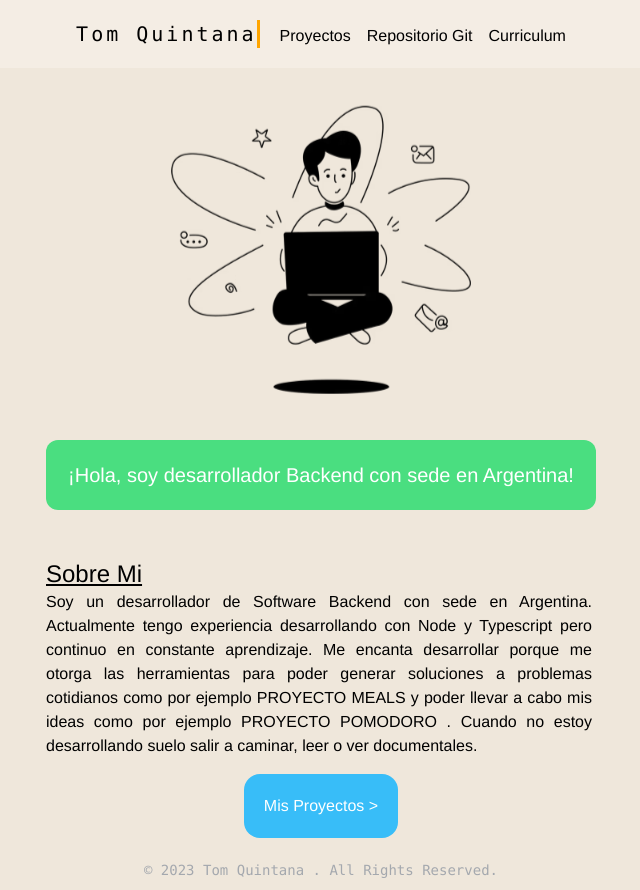
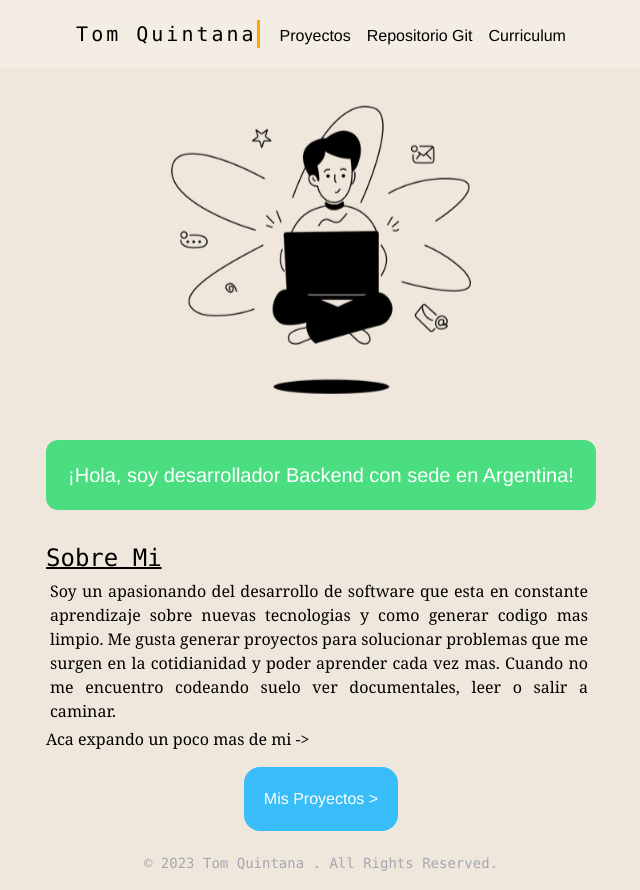
Before and after one commit to TomQuintana/Portfolio-Tom-Quintana, a Next.js app: page / in a window 1280 px wide. Shown: the whole page, without its empty margins (319-959 px from the left). Built offline with nearby package versions, Linux system fonts and the light colour scheme.

Commit message:
change font and add css

```diff
--- a/src/app/components/AboutMe.tsx
+++ b/src/app/components/AboutMe.tsx
@@ -4,16 +4,17 @@ import '../styles/aboutMe.css';
 const AboutMe = () => {
   return (
     <>
-      <div className='flex justify-center text-justify aboutMeQuestion'>
+      <div className='flex justify-center text-justify aboutMeQuestion font-serif'>
         <div className='grid grid-cols-1 '>
-          <div className='mt-12 flex justify-start'>
-            <h1 className='underline text-2xl'>Sobre Mi</h1>
+          <div className='mt-8 flex justify-start font-mono'>
+            <h1 className='text-2xl textUnderline'>Sobre Mi</h1>
           </div>
-          <div className='flex justify-center'>
-            <p>Soy un desarrollador de Software Backend con sede en Argentina. Actualmente tengo experiencia desarrollando con Node y Typescript pero continuo en constante aprendizaje. Me encanta desarrollar porque me otorga las herramientas
-              para poder generar soluciones a problemas cotidianos como por ejemplo PROYECTO MEALS y poder llevar a cabo mis ideas como por ejemplo PROYECTO POMODORO . Cuando no estoy desarrollando suelo salir a caminar,
-              leer o ver documentales.
+          <div className='flex justify-center p-1'>
+            <p>Soy un apasionando del desarrollo de software que esta en constante aprendizaje sobre nuevas tecnologias y como generar codigo mas limpio. Me gusta generar proyectos para solucionar problemas que me surgen en la cotidianidad y poder aprender cada vez mas. Cuando no me encuentro codeando suelo ver documentales, leer o salir a caminar.
             </p>
+          </div>
+          <div>
+            Aca expando un poco mas de mi { '->' }
           </div>
         </div>
       </div>
--- a/src/app/components/Logotipo.tsx
+++ b/src/app/components/Logotipo.tsx
@@ -8,7 +8,7 @@ interface Logotipo {
 const Logotipo: React.FC<Logotipo> = ({textLogotipo}) => {
   return (
     <div className='flex justify-center mt-8'>
-      <div className='bg-green-400 p-5 rounded-xl w-32 logotipo flex justify-center text-white '>{textLogotipo}</div>
+      <h1 className='bg-green-400 p-5 rounded-xl w-32 logotipo flex justify-center text-white '>{textLogotipo}</h1>
     </div>
   );
 };
--- a/src/app/styles/aboutMe.css
+++ b/src/app/styles/aboutMe.css
@@ -1,6 +1,12 @@
 
 .aboutMeQuestion {
   width: 546px
+}
+
+.textUnderline {
+  text-decoration: underline;
+  text-decoration-thickness: 2px;
+  margin-bottom: 1px;
 }
 
 @media screen and (max-width: 768px) {
```
